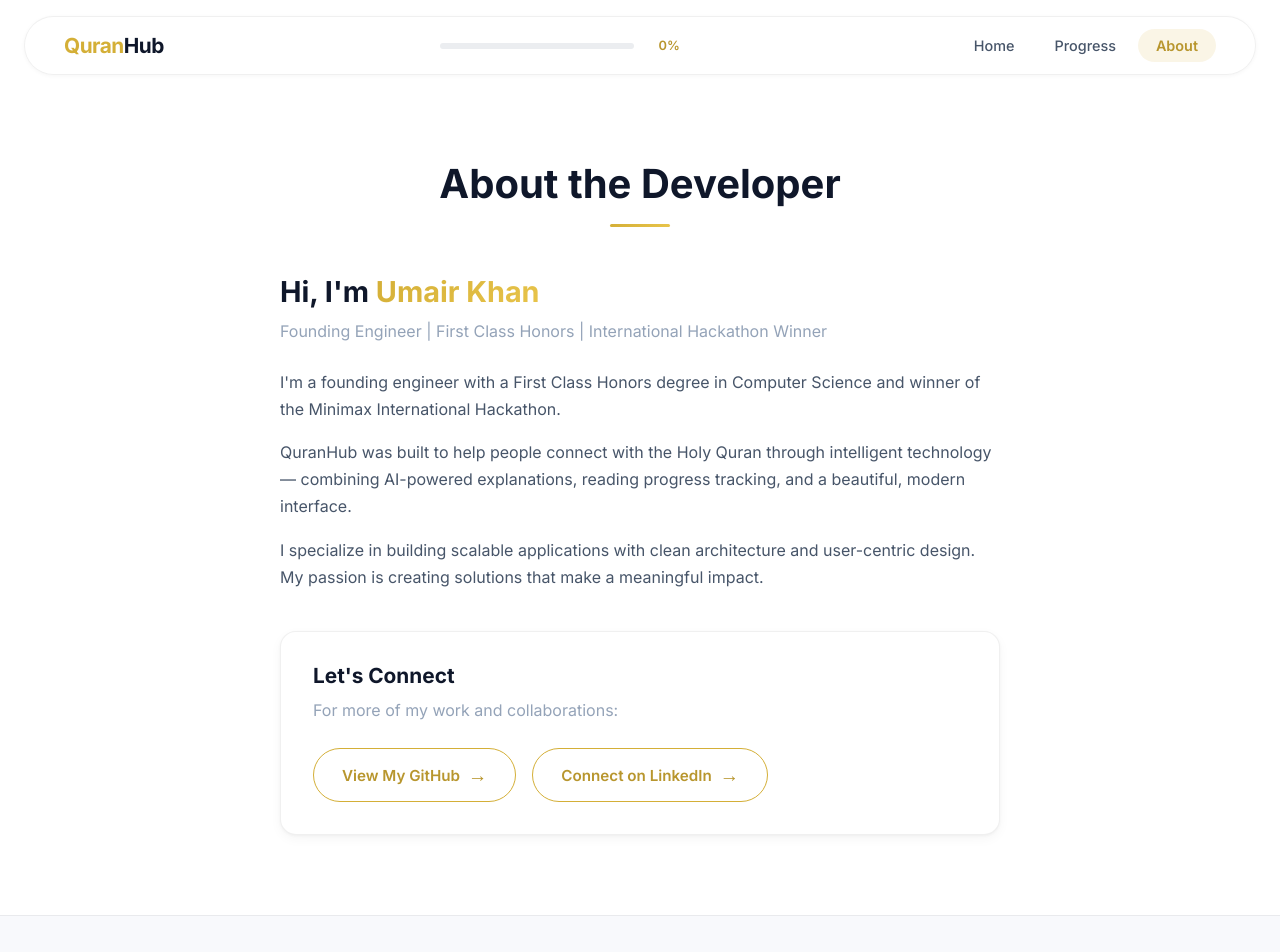
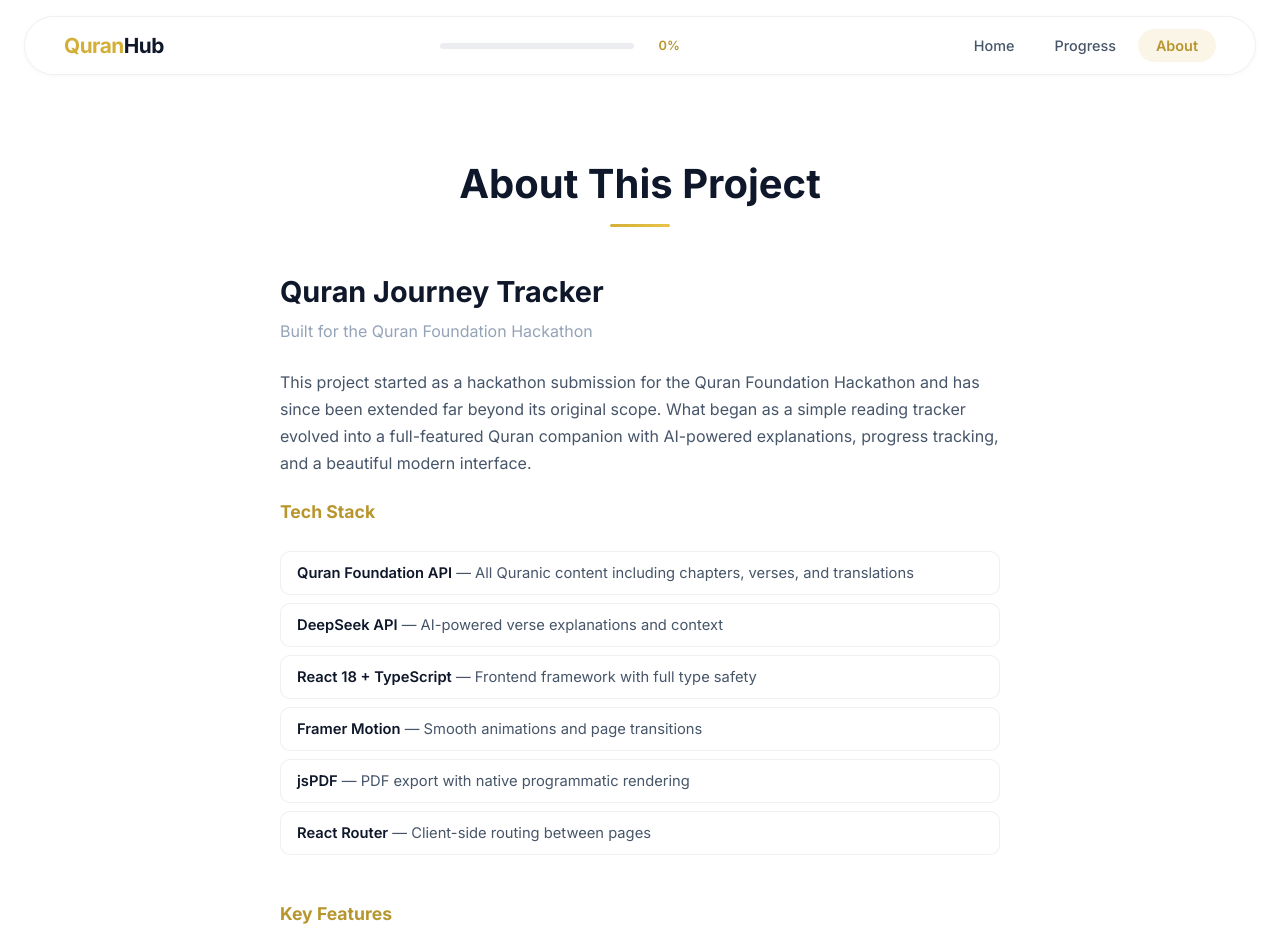
Before and after one commit to umairrrkhan/quran-api-trial, a React (Create React App) app: page /about in a window 1280 px wide. Shown: the top 952 px of the page. Built offline with nearby package versions, Linux system fonts and the light colour scheme; no server answers; a web font is replaced by a local one.

Commit message:
Rewrite About page to focus on project, add README with hackathon context
- About page now describes the website, tech stack, and features instead of the developer
- README covers the Quran Foundation Hackathon origin, tech stack, APIs, and usage
- Add tech-list styling to About page CSS

```diff
--- a/src/pages/AboutPage.css
+++ b/src/pages/AboutPage.css
@@ -49,6 +49,37 @@
 .creator-description p {
   color: var(--text-secondary);
   line-height: 1.7;
+}
+
+.creator-description h3 {
+  font-size: 1.1rem;
+  color: var(--gold-dark);
+  margin-top: 8px;
+  margin-bottom: 12px;
+}
+
+.tech-list {
+  list-style: none;
+  padding: 0;
+  margin: 0 0 24px;
+  display: flex;
+  flex-direction: column;
+  gap: 8px;
+}
+
+.tech-list li {
+  padding: 10px 16px;
+  background: white;
+  border: 1px solid var(--border-glass);
+  border-radius: 10px;
+  color: var(--text-secondary);
+  font-size: 0.92rem;
+  line-height: 1.5;
+}
+
+.tech-list li strong {
+  color: var(--text-primary);
+  font-weight: 600;
 }
 
 .connect-section {
--- a/src/pages/AboutPage.tsx
+++ b/src/pages/AboutPage.tsx
@@ -14,49 +14,64 @@ const AboutPage: React.FC = () => {
           transition={{ duration: 0.6 }}
         >
           <div className="about-header">
-            <h1>About the Developer</h1>
+            <h1>About This Project</h1>
             <div className="accent-line" />
           </div>
 
           <div className="about-main">
             <div className="creator-intro">
               <h2>
-                Hi, I'm <span className="gold-highlight">Umair Khan</span>
+                Quran Journey Tracker
               </h2>
               <p className="creator-title">
-                Founding Engineer | First Class Honors | International Hackathon Winner
+                Built for the Quran Foundation Hackathon
               </p>
 
               <div className="creator-description">
                 <p>
-                  I'm a founding engineer with a First Class Honors degree in Computer Science
-                  and winner of the Minimax International Hackathon.
+                  This project started as a hackathon submission for the Quran Foundation
+                  Hackathon and has since been extended far beyond its original scope.
+                  What began as a simple reading tracker evolved into a full-featured Quran
+                  companion with AI-powered explanations, progress tracking, and a beautiful
+                  modern interface.
                 </p>
-                <p>
-                  QuranHub was built to help people connect with the Holy Quran through
-                  intelligent technology — combining AI-powered explanations, reading progress
-                  tracking, and a beautiful, modern interface.
-                </p>
-                <p>
-                  I specialize in building scalable applications with clean architecture
-                  and user-centric design. My passion is creating solutions that make
-                  a meaningful impact.
-                </p>
+
+                <h3>Tech Stack</h3>
+                <ul className="tech-list">
+                  <li><strong>Quran Foundation API</strong> — All Quranic content including chapters, verses, and translations</li>
+                  <li><strong>DeepSeek API</strong> — AI-powered verse explanations and context</li>
+                  <li><strong>React 18 + TypeScript</strong> — Frontend framework with full type safety</li>
+                  <li><strong>Framer Motion</strong> — Smooth animations and page transitions</li>
+                  <li><strong>jsPDF</strong> — PDF export with native programmatic rendering</li>
+                  <li><strong>React Router</strong> — Client-side routing between pages</li>
+                </ul>
+
+                <h3>Key Features</h3>
+                <ul className="tech-list">
+                  <li>Browse all 114 surahs with Arabic text and English translations</li>
+                  <li>AI-powered verse explanations with context and themes</li>
+                  <li>Reading progress tracking with visual completion map</li>
+                  <li>Filter surahs by completed / not completed status</li>
+                  <li>Export progress as CSV, TXT, or beautifully styled PDF</li>
+                  <li>Daily motivational verses to encourage consistent reading</li>
+                  <li>Emotion-based surah recommendations</li>
+                  <li>Animated lantern visualization of reading journey</li>
+                </ul>
               </div>
             </div>
 
             <div className="connect-section">
-              <h3>Let's Connect</h3>
-              <p>For more of my work and collaborations:</p>
+              <h3>Open Source</h3>
+              <p>This project is open source. View the code, report issues, or contribute:</p>
               <div className="social-links-large">
-                <a href="https://github.com/umairrrkhan" target="_blank" rel="noopener noreferrer" className="social-link-btn">
-                  <span>View My GitHub</span>
+                <a href="https://github.com/umairrrkhan/quran-api-trial" target="_blank" rel="noopener noreferrer" className="social-link-btn">
+                  <span>View on GitHub</span>
                   <span className="link-arrow">&rarr;</span>
                 </a>
-                <a href="https://www.linkedin.com/in/umairkhannn/" target="_blank" rel="noopener noreferrer" className="social-link-btn">
-                  <span>Connect on LinkedIn</span>
+                <Link to="/" className="social-link-btn">
+                  <span>Explore the Quran</span>
                   <span className="link-arrow">&rarr;</span>
-                </a>
+                </Link>
               </div>
             </div>
           </div>
```
Also changed, not shown: 1 other file (tests, documents, lock files or other folders).
